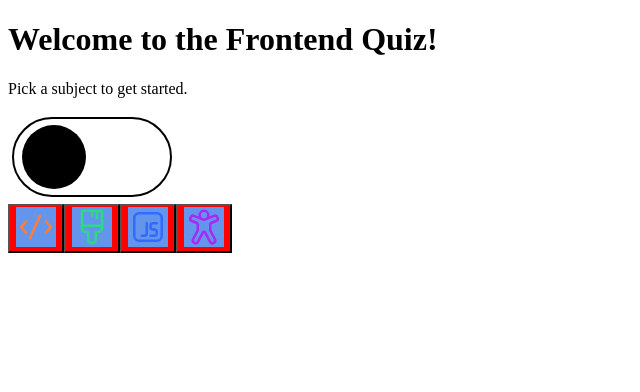
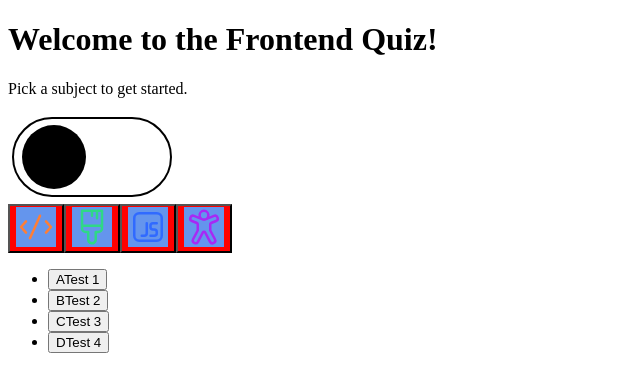
Before and after one commit to asmthli/quiz-app, a React (Vite) app: page / in a window 1280 px wide. Shown: the top 392 px of the page, without its empty margins (0-640 px from the left). Built offline with nearby package versions, Linux system fonts and the light colour scheme.

Commit message:
Implement basic multiple choice component

```diff
--- a/src/components/App/App.jsx
+++ b/src/components/App/App.jsx
@@ -1,10 +1,14 @@
 import './App.module.css'
 import StartMenu from '../StartMenu/StartMenu.jsx'
+import MultipleChoice from '../MultipleChoice/MultipleChoice.jsx'
 
 function App() {
 
   return (
-    <StartMenu />
+    <>
+      <StartMenu />
+      <MultipleChoice />
+    </>
   )
 }
 
--- /dev/null
+++ b/src/components/MultipleChoice/MultipleChoice.jsx
@@ -0,0 +1,14 @@
+import MultipleChoiceAnswer from "../primitives/MultipleChoiceAnswer/MultipleChoiceAnswer.jsx"
+
+function MultipleChoice() {
+    return (
+        <ul>
+            <MultipleChoiceAnswer letter="A" choice="Test 1" />
+            <MultipleChoiceAnswer letter="B" choice="Test 2" />
+            <MultipleChoiceAnswer letter="C" choice="Test 3" />
+            <MultipleChoiceAnswer letter="D" choice="Test 4" />
+        </ul>
+    )
+}
+
+export default MultipleChoice
--- /dev/null
+++ b/src/components/primitives/MultipleChoiceAnswer/MultipleChoiceAnswer.jsx
@@ -0,0 +1,14 @@
+import styles from './MultipleChoiceAnswer.module.css'
+
+function MultipleChoiceAnswer({letter, choice}) {
+    return (
+       <li>
+            <button>
+                {letter}
+                {choice}
+            </button>
+       </li>
+    )
+}
+
+export default MultipleChoiceAnswer
```
Also changed, not shown: src/components/MultipleChoice/MultipleChoice.module.css (added), src/components/Quiz/Quiz.jsx (added), src/components/Quiz/Quiz.module.css (added), src/components/primitives/MultipleChoiceAnswer/MultipleChoiceAnswer.module.css (added).
